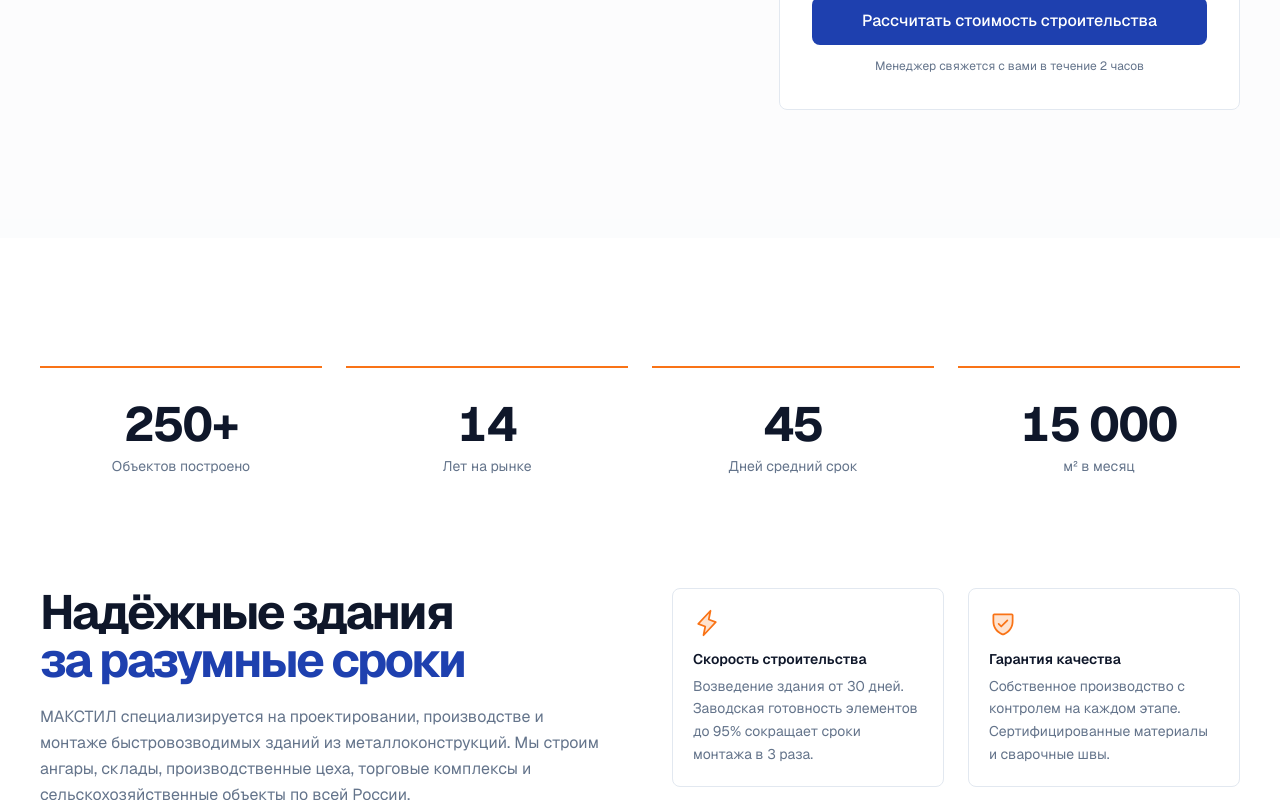
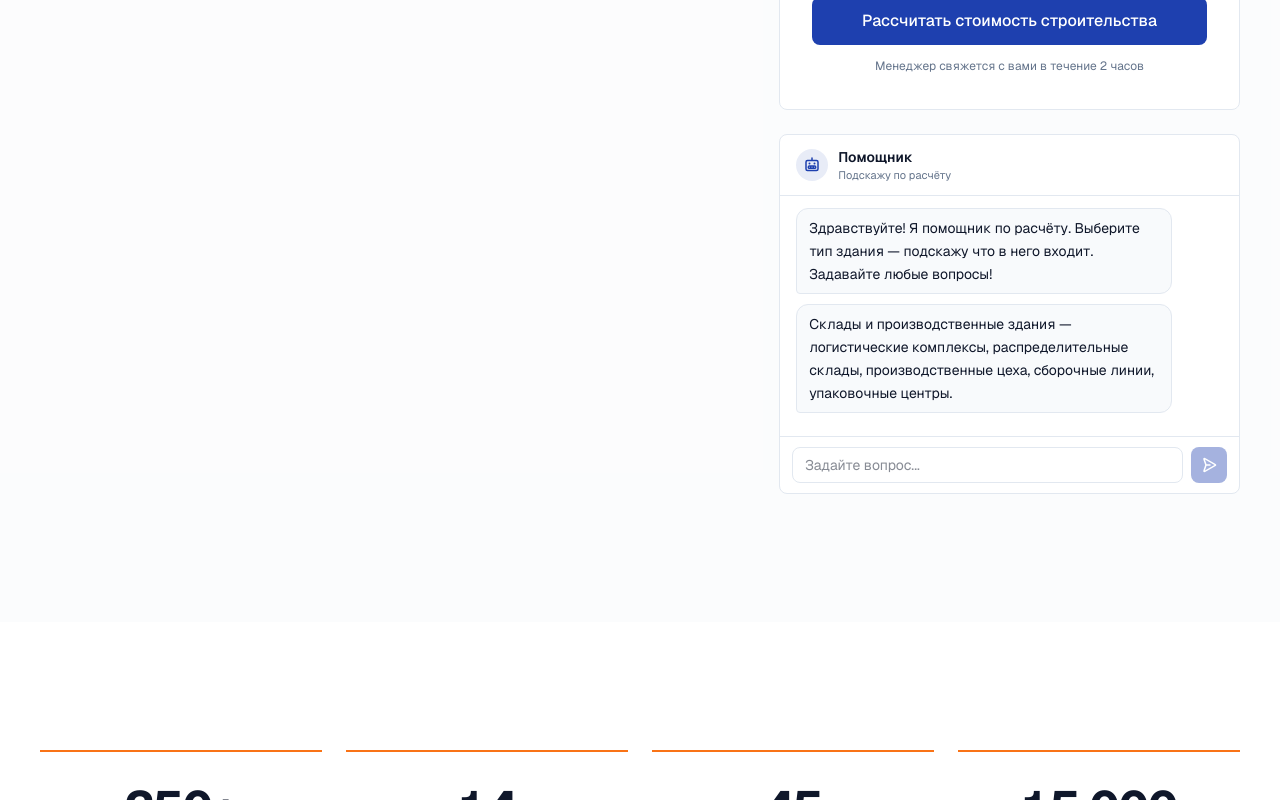
Before and after one commit to faded679/lstkmk, a Next.js app: page / in a window 1280 px wide. Shown: the part 1560-2360 px from the top of the page. Built offline with nearby package versions, Linux system fonts and the light colour scheme.

Commit message:
feat: embedded AI chat in calculator with building type hints

```diff
--- a/src/components/Calculator.tsx
+++ b/src/components/Calculator.tsx
@@ -1,11 +1,13 @@
 "use client";
 
-import { useState, useMemo, useEffect } from "react";
+import { useState, useMemo, useEffect, useRef } from "react";
 import { motion, useReducedMotion } from "motion/react";
 import {
   Warehouse,
   Barn,
   Wrench,
+  Robot,
+  PaperPlaneRight,
 } from "@phosphor-icons/react";
 
 type BuildingType = "small-building" | "warehouse" | "agriculture" | "service";
@@ -55,6 +57,33 @@ const insulationOptions: {
   { id: "sandwich", label: "Сэндвич-панели",  multiplier: 1.25 },
 ];
 
+const typeHints: Record<BuildingType, string> = {
+  "small-building": "Здания до 300 м² — это хозблоки, гаражи на 2–4 машины, небольшие мастерские, торговые павильоны, бытовки и модульные офисы.",
+  warehouse: "Склады и производственные здания — логистические комплексы, распределительные склады, производственные цеха, сборочные линии, упаковочные центры.",
+  agriculture: "Сельхоз здания — коровники, телятники, свинарники, птицефабрики, овощехранилища, зернохранилища, сенохранилища.",
+  service: "Автосервисы и гаражи — СТО, автомойки, шиномонтажи, автосалоны, гаражные комплексы, пункты техосмотра.",
+};
+
+interface ChatMessage {
+  role: "assistant" | "user";
+  text: string;
+}
+
+async function getChatResponse(message: string): Promise<string> {
+  try {
+    const res = await fetch("/api/chat", {
+      method: "POST",
+      headers: { "Content-Type": "application/json" },
+      body: JSON.stringify({ message }),
+    });
+    if (!res.ok) throw new Error();
+    const data = await res.json();
+    return data.reply;
+  } catch {
+    return "Извините, произошла ошибка. Позвоните нам: +7 (980) 321-15-42";
+  }
+}
+
 export default function Calculator() {
   const reduce = useReducedMotion();
   const [type, setType] = useState<BuildingType>("warehouse");
@@ -66,12 +95,37 @@ export default function Calculator() {
   const [heightIdx, setHeightIdx] = useState(0);
   const [insulation, setInsulation] = useState<Insulation>("none");
 
-  // Reset sliders when type changes
+  // Chat state
+  const [chatMessages, setChatMessages] = useState<ChatMessage[]>([
+    { role: "assistant", text: "Здравствуйте! Я помощник по расчёту. Выберите тип здания — подскажу что в него входит. Задавайте любые вопросы!" },
+  ]);
+  const [chatInput, setChatInput] = useState("");
+  const [chatLoading, setChatLoading] = useState(false);
+  const chatRef = useRef<HTMLDivElement>(null);
+
+  // Reset sliders when type changes + send chat hint
   useEffect(() => {
     setWidthIdx(0);
     setLengthVal(typeConfig[type].lengthMin);
     setHeightIdx(0);
+    setChatMessages((prev) => [...prev, { role: "assistant", text: typeHints[type] }]);
   }, [type]);
+
+  // Auto-scroll chat
+  useEffect(() => {
+    if (chatRef.current) chatRef.current.scrollTop = chatRef.current.scrollHeight;
+  }, [chatMessages, chatLoading]);
+
+  const sendChatMessage = async () => {
+    const text = chatInput.trim();
+    if (!text || chatLoading) return;
+    setChatMessages((prev) => [...prev, { role: "user", text }]);
+    setChatInput("");
+    setChatLoading(true);
+    const reply = await getChatResponse(text);
+    setChatMessages((prev) => [...prev, { role: "assistant", text: reply }]);
+    setChatLoading(false);
+  };
 
   const width  = cfg.widths[widthIdx];
   const length = lengthVal;
@@ -353,6 +407,57 @@ export default function Calculator() {
                 Менеджер свяжется с вами в течение 2 часов
               </p>
             </div>
+
+            <div className="mt-6 bg-white border border-border rounded-lg flex flex-col" style={{ height: 360 }}>
+              <div className="flex items-center gap-2.5 px-4 py-3 border-b border-border">
+                <div className="w-8 h-8 rounded-full bg-accent-blue/10 flex items-center justify-center">
+                  <Robot size={16} weight="bold" className="text-accent-blue" />
+                </div>
+                <div>
+                  <div className="text-sm font-semibold text-foreground">Помощник</div>
+                  <div className="text-[11px] text-muted">Подскажу по расчёту</div>
+                </div>
+              </div>
+
+              <div ref={chatRef} className="flex-1 overflow-y-auto px-4 py-3 space-y-2.5">
+                {chatMessages.map((msg, i) => (
+                  <div key={i} className={`flex ${msg.role === "user" ? "justify-end" : "justify-start"}`}>
+                    <div className={`max-w-[88%] px-3 py-2 rounded-xl text-sm leading-relaxed whitespace-pre-line ${
+                      msg.role === "user"
+                        ? "bg-accent-blue text-white rounded-br-sm"
+                        : "bg-slate-50 border border-border text-foreground rounded-bl-sm"
+                    }`}>
+                      {msg.text}
+                    </div>
+                  </div>
+                ))}
+                {chatLoading && (
+                  <div className="flex justify-start">
+                    <div className="bg-slate-50 border border-border px-3 py-2 rounded-xl rounded-bl-sm text-sm text-muted">Печатает...</div>
+                  </div>
+                )}
+              </div>
+
+              <div className="px-3 py-2.5 border-t border-border">
+                <div className="flex gap-2">
+                  <input
+                    type="text"
+                    value={chatInput}
+                    onChange={(e) => setChatInput(e.target.value)}
+                    onKeyDown={(e) => e.key === "Enter" && sendChatMessage()}
+                    placeholder="Задайте вопрос..."
+                    className="flex-1 h-9 px-3 text-sm border border-border rounded-lg outline-none focus:border-accent-blue transition-colors"
+                  />
+                  <button
+                    onClick={sendChatMessage}
+                    disabled={!chatInput.trim() || chatLoading}
+                    className="w-9 h-9 flex items-center justify-center rounded-lg bg-accent-blue text-white hover:bg-accent-blue/90 transition-colors disabled:opacity-40"
+                  >
+                    <PaperPlaneRight size={16} weight="bold" />
+                  </button>
+                </div>
+              </div>
+            </div>
           </motion.div>
         </div>
       </div>
```
